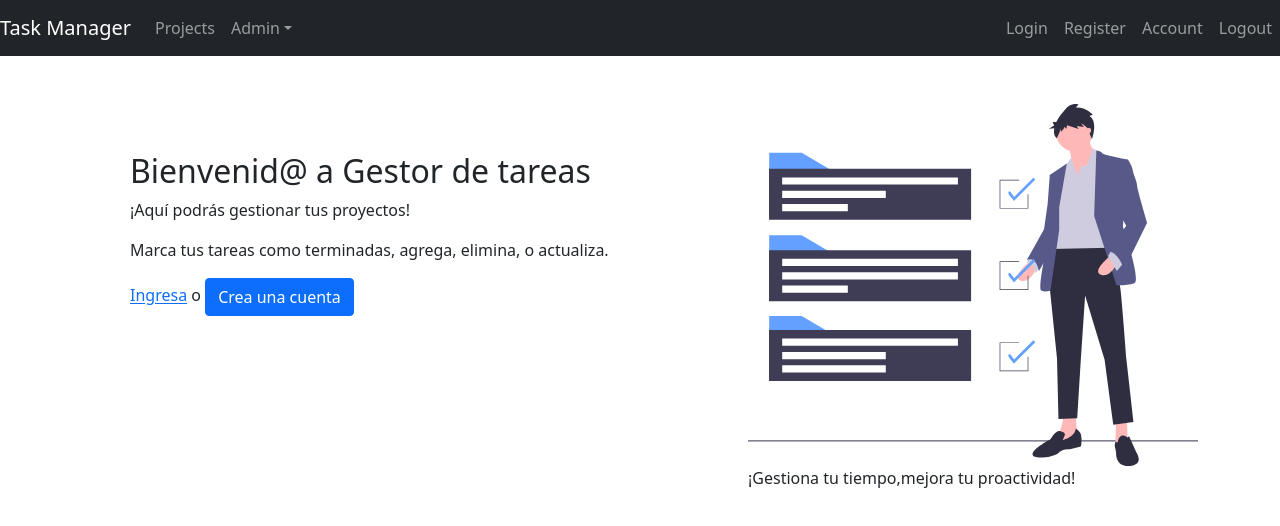
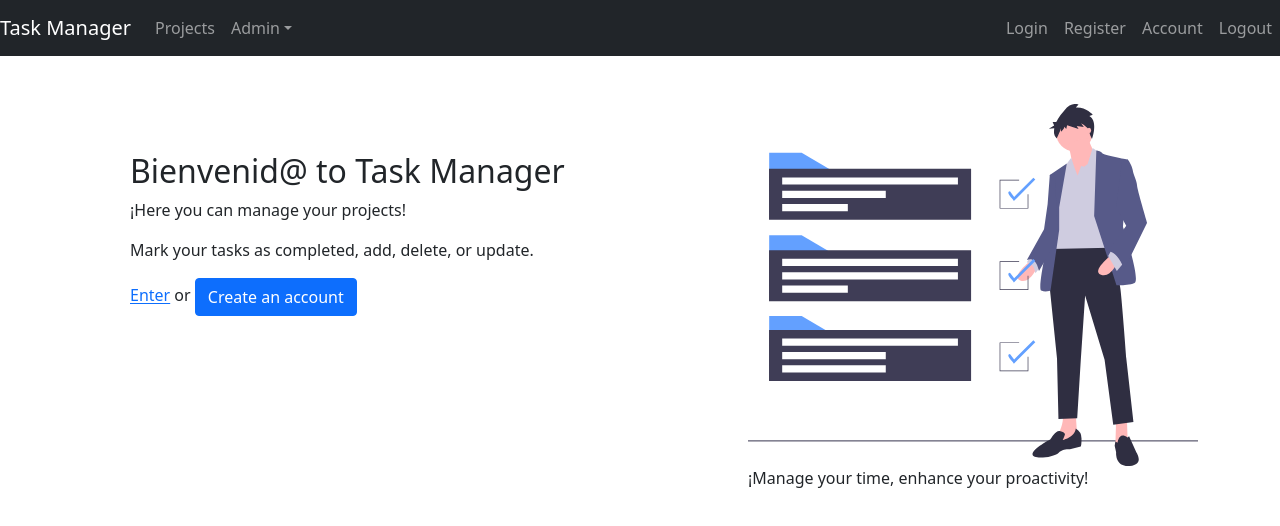
Before and after one commit to kathylangarano/taskManager, a React (Create React App) app in the folder mern/client/: page / in a window 1280 px wide. Shown: the top 526 px of the page. Built offline with nearby package versions, Linux system fonts and the light colour scheme.

Commit message:
Update HomePage.js

```diff
--- a/mern/client/src/pages/HomePage.js
+++ b/mern/client/src/pages/HomePage.js
@@ -8,19 +8,19 @@ export default function HomePage(){
             <Row className="mt-5">
                 <Col xs={{span:12}} md={{span: 6}} className="m-5">
 
-                <h2>Bienvenid@ a Gestor de tareas</h2>
-                <p>¡Aquí podrás gestionar tus proyectos!</p>
+                <h2>Bienvenid@ to Task Manager</h2>
+                <p>¡Here you can manage your projects!</p>
                 <p>
-                    Marca tus tareas como terminadas, agrega, elimina, o actualiza.
+                    Mark your tasks as completed, add, delete, or update.
                 </p>
                 <div>
-                   <Link  to={routes.login}>Ingresa</Link> o <Button as ={Link} to={routes.register} className='ml-1'>Crea una cuenta</Button>
+                   <Link  to={routes.login}>Enter</Link> or <Button as ={Link} to={routes.register} className='ml-1'>Create an account</Button>
                 </div>
                 </Col>
                 <Col>
 
                 <img className="img-fluid" src='/img/task-manager.svg' alt='gestor-de-tareas'/>
-                <p>¡Gestiona tu tiempo,mejora tu proactividad!</p>
+                <p>¡Manage your time, enhance your proactivity!</p>
                 </Col>
             </Row>
 
```
